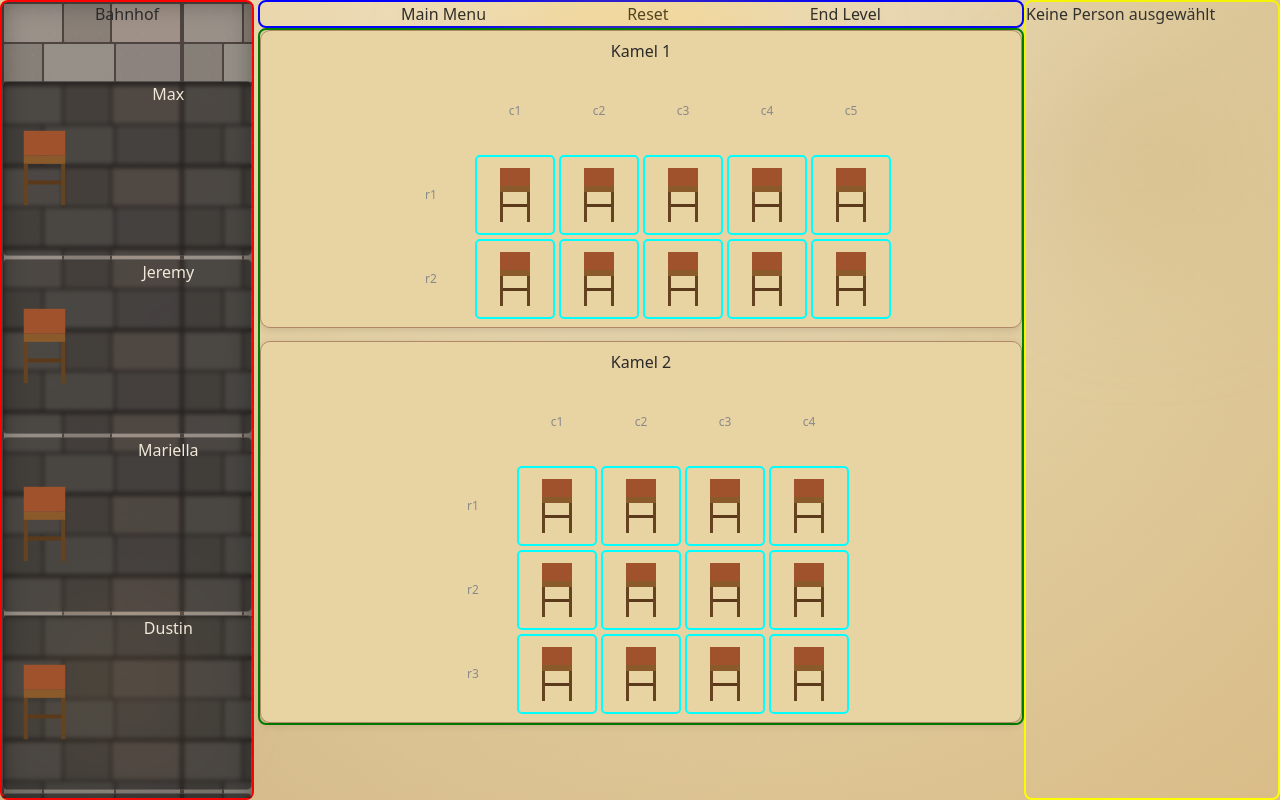
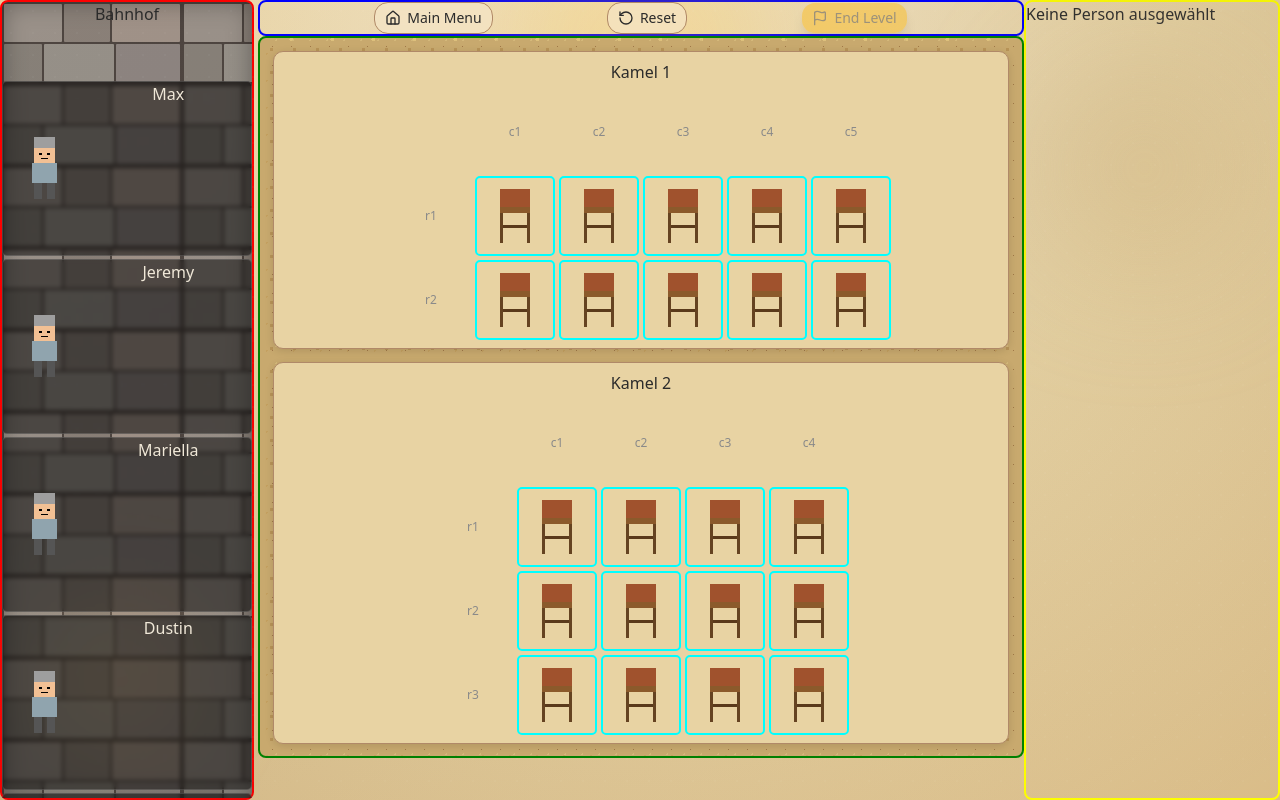
Before and after one commit to dus-tin9/Caravan-Chaos, a React (Vite) app in the folder my-app/: page /main in a window 1280 px wide. Both pictures are taken after a click on the button "Continue Journey". Built offline with nearby package versions, Linux system fonts and the light colour scheme.

Commit message:
Highscores
Buttons angepasst
Highscores eingeführt, sowie Level Rollbacks

```diff
--- a/my-app/src/assets/needs/Needs.md
+++ b/my-app/src/assets/needs/Needs.md
@@ -3,7 +3,7 @@
 A person can have zero or more needs defined in their `needs` array. All needs must
 be satisfied for a placement to be considered valid.
 
-For neighbor rules, see the neighbor definition in [README.md](README.md).
+For neighbor rules, see the neighbor definition in [LevelStructure.md](../Level/LevelStructure.md).
 
 ---
 
--- a/my-app/src/components/Buttons.jsx
+++ b/my-app/src/components/Buttons.jsx
@@ -1,5 +1,7 @@
+import { Home, RotateCcw, Flag } from 'lucide-react'
 import { useNavigate } from 'react-router-dom'
 
+import { Button } from '@/components/ui/button'
 import { routes } from '@/lib/routes'
 import { scoreLevel } from '../utils/scoring.js'
 
@@ -10,7 +12,7 @@ export default function Buttons({ levelId, people, camels, setPeople, setCamels
     const unseated = people.filter(person => !person.seated)
     if (unseated.length > 0) return
     const scores = scoreLevel(people, camels)
-    navigate(routes.levelRecap(levelId), { state: { scores } })
+    navigate(routes.levelRecap(levelId), { state: { scores, people, camels } })
   }
 
   function handleMainMenu() {
@@ -25,11 +27,37 @@ export default function Buttons({ levelId, people, camels, setPeople, setCamels
     })))
   }
 
+  const unseated = people.filter(p => !p.seated).length
+
   return (
     <div className="Buttons">
-      <button onClick={handleMainMenu}>Main Menu</button>
-      <button onClick={handleReset}>Reset</button>
-      <button onClick={handleEndLevel}>End Level</button>
+      <Button
+        variant='outline'
+        className='rounded-xl border-border bg-background/70 text-foreground backdrop-blur hover:bg-card'
+        onClick={handleMainMenu}
+      >
+        <Home className='size-4' />
+        Main Menu
+      </Button>
+
+      <Button
+        variant='outline'
+        className='rounded-xl border-border bg-background/70 text-foreground backdrop-blur hover:bg-card'
+        onClick={handleReset}
+      >
+        <RotateCcw className='size-4' />
+        Reset
+      </Button>
+
+      <Button
+        className='rounded-xl bg-primary text-primary-foreground shadow-lg shadow-foreground/20 backdrop-blur hover:bg-primary/85 disabled:opacity-40'
+        onClick={handleEndLevel}
+        disabled={unseated > 0}
+        title={unseated > 0 ? `Noch ${unseated} Person(en) ohne Platz` : ''}
+      >
+        <Flag className='size-4' />
+        End Level
+      </Button>
     </div>
   )
 }
--- a/my-app/src/components/Infofeld.jsx
+++ b/my-app/src/components/Infofeld.jsx
@@ -2,7 +2,7 @@ import { getPersonImageUrl } from '@/lib/personImage'
 
 function formatNeed(need) {
   switch (need.name) {
-    case 'schläfrig': return 'Schläfrig – muss ganz hinten sitzen'
+    case 'schläfrig': return 'Schläfrig – muss in der obersten Reihe sitzen'
     case 'einsam':    return 'Einsam – kein Nachbar erlaubt'
     case 'gesellig':  return `Gesellig – mindestens ${need.anzahl} Nachbar(n)`
     case 'bestie':    return `Bestie von ${need.bestie}`
--- a/my-app/src/components/LevelRecap.jsx
+++ b/my-app/src/components/LevelRecap.jsx
@@ -1,32 +1,97 @@
+import { RotateCcw, Home, Trophy } from 'lucide-react'
+import { useEffect, useState } from 'react'
 import { useLocation, useNavigate, useParams } from 'react-router-dom'
 
+import { Button } from '@/components/ui/button'
 import { routes } from '@/lib/routes'
+import { saveHighscoreIfBetter, calcTotal } from '@/lib/highscore'
+import {
+  Card,
+  CardContent,
+  CardHeader,
+  CardTitle,
+} from '@/components/ui/card'
 
 export default function LevelRecap() {
   const { state } = useLocation()
   const navigate = useNavigate()
   const { levelId } = useParams()
   const scores = state?.scores ?? []
+  const people = state?.people ?? []
+  const camels = state?.camels ?? []
 
-  const average = scores.length > 0
-    ? Math.round(scores.reduce((sum, s) => sum + s.score, 0) / scores.length)
-    : 0
+  const total = calcTotal(scores)
+  const max = scores.length * 100
+
+  const [isNewHighscore, setIsNewHighscore] = useState(false)
+
+  useEffect(() => {
+    if (scores.length === 0) return
+    const { isNew } = saveHighscoreIfBetter(Number(levelId), scores, people, camels)
+    setIsNewHighscore(isNew)
+  }, [])
 
   return (
-    <div className="LevelRecap">
-      <h1>Level Complete!</h1>
-      <ul>
-        {scores.map(s => (
-          <li key={s.id}>{s.name} — {s.score} / 100</li>
-        ))}
-      </ul>
-      <p><strong>Average: {average} / 100</strong></p>
-      <button onClick={() => navigate(routes.levelById(levelId))}>
-        Spielstand wiederherstellen
-      </button>
-      <button onClick={() => navigate(routes.main)}>
-        Main Menu
-      </button>
-    </div>
+    <main
+      className='relative flex min-h-screen w-full items-center justify-center overflow-hidden px-4 py-10'
+      style={{
+        background:
+          'radial-gradient(circle at top, var(--background) 0%, var(--card) 52%, var(--secondary) 100%)',
+      }}
+    >
+      <div className='pointer-events-none absolute -top-24 left-1/2 h-72 w-72 -translate-x-1/2 rounded-full bg-primary/20 blur-3xl' />
+      <div className='pointer-events-none absolute bottom-8 left-8 h-44 w-44 rounded-full bg-accent/25 blur-2xl' />
+      <div className='pointer-events-none absolute right-8 top-16 h-52 w-52 rounded-full bg-secondary/45 blur-3xl' />
+
+      <Card className='relative z-10 w-full max-w-xl border-border/60 bg-card/70 shadow-2xl shadow-foreground/10 backdrop-blur-xl'>
+        <CardHeader className='space-y-1'>
+          <div className='flex items-center gap-3'>
+            <CardTitle className='text-4xl font-semibold tracking-tight text-foreground md:text-5xl'>
+              Level Complete!
+            </CardTitle>
+            {isNewHighscore && (
+              <span className='flex items-center gap-1 rounded-full bg-primary px-3 py-1 text-sm font-semibold text-primary-foreground'>
+                <Trophy className='size-3.5' />
+                Neuer Rekord!
+              </span>
+            )}
+          </div>
+          <p className='text-sm text-muted-foreground'>Gesamt: {total} / {max}</p>
+        </CardHeader>
+
+        <CardContent className='grid gap-4 pb-6'>
+          <ul className='divide-y divide-border/50 rounded-xl border border-border/40 bg-background/40 px-4'>
+            {scores.map(s => (
+              <li key={s.id} className='flex items-center justify-between py-2 text-sm'>
+                <span className='text-foreground'>{s.name}</span>
+                <span className='font-semibold text-foreground'>{s.score} / 100</span>
+              </li>
+            ))}
+          </ul>
+
+          <Button
+            size='lg'
+            className='h-12 rounded-xl bg-primary text-primary-foreground shadow-lg shadow-foreground/20 backdrop-blur hover:bg-primary/85'
+            onClick={() => navigate(routes.levelById(levelId))}
+          >
+            <RotateCcw className='size-4' />
+            Spielstand wiederherstellen
+          </Button>
+
+          <Button
+            variant='outline'
+            size='lg'
+            className='h-12 rounded-xl border-border bg-background/70 text-foreground backdrop-blur hover:bg-card'
+            onClick={() => navigate(routes.main)}
+          >
+            <Home className='size-4' />
+            Main Menu
+          </Button>
+        </CardContent>
+      </Card>
+
+      <div className='pointer-events-none absolute inset-0 bg-gradient-to-br from-transparent via-foreground/5 to-transparent' />
+      <div className='pointer-events-none absolute inset-0 bg-[radial-gradient(circle,rgba(255,255,255,0.14)_1px,transparent_1px)] [background-size:22px_22px] opacity-20 dark:opacity-10' />
+    </main>
   )
 }
--- /dev/null
+++ b/my-app/src/lib/highscore.js
@@ -0,0 +1,46 @@
+// highscore_${levelId} → { total, max, scores, people, camels, date }
+
+export function calcTotal(scores) {
+  return scores.reduce((sum, s) => sum + s.score, 0)
+}
+
+export function getHighscore(levelId) {
+  const raw = localStorage.getItem(`highscore_${levelId}`)
+  return raw ? JSON.parse(raw) : null
+}
+
+export function getAllHighscores() {
+  return Object.keys(localStorage)
+    .filter(k => k.startsWith('highscore_'))
+    .map(k => JSON.parse(localStorage.getItem(k)))
+    .sort((a, b) => a.levelId - b.levelId)
+}
+
+/** Saves if total is better than stored. Returns { isNew, total }. */
+export function saveHighscoreIfBetter(levelId, scores, people, camels) {
+  const total = calcTotal(scores)
+  const existing = getHighscore(levelId)
+
+  if (existing && existing.total >= total) {
+    return { isNew: false, total }
+  }
+
+  localStorage.setItem(`highscore_${levelId}`, JSON.stringify({
+    levelId,
+    total,
+    max: scores.length * 100,
+    scores,
+    people,
+    camels,
+    date: new Date().toISOString(),
+  }))
+  return { isNew: true, total }
+}
+
+/** Loads highscore gamestate into the level's localStorage keys and sets lastPlayedLevel. */
+export function restoreHighscoreState(highscore) {
+  const { levelId, people, camels } = highscore
+  localStorage.setItem(`people_${levelId}`, JSON.stringify(people))
+  localStorage.setItem(`camels_${levelId}`, JSON.stringify(camels))
+  localStorage.setItem('lastPlayedLevel', levelId)
+}
--- a/my-app/src/lib/personImage.js
+++ b/my-app/src/lib/personImage.js
@@ -9,6 +9,6 @@ const needToImage = {
 
 export function getPersonImageUrl(person) {
   const firstNeed = person?.needs?.[0]?.name
-  const imageName = needToImage[firstNeed] ?? 'placeholder'
+  const imageName = needToImage[firstNeed] ?? 'standard'
   return `/src/assets/people/${imageName}.svg`
 }
--- a/my-app/src/styling/index.css
+++ b/my-app/src/styling/index.css
@@ -138,6 +138,30 @@ h2{
 
   display: grid;
   gap: 1vw;
+  padding: 1vw;
+
+  background-color: #c8a96e;
+  background-image:
+    radial-gradient(circle, #b89458 1.5px, transparent 1.5px),
+    radial-gradient(circle, #d4b87a 1px,   transparent 1px),
+    radial-gradient(circle, #e2c98a 1.5px, transparent 1.5px),
+    radial-gradient(circle, #a07848 1px,   transparent 1px),
+    radial-gradient(circle, #c4a060 1px,   transparent 1px),
+    radial-gradient(circle, #ddc07c 2px,   transparent 2px);
+  background-size:
+    23px 23px,
+    17px 17px,
+    31px 31px,
+    19px 19px,
+    27px 27px,
+    41px 41px;
+  background-position:
+    0px   0px,
+    8px   11px,
+    14px  5px,
+    3px   18px,
+    20px  2px,
+    11px  22px;
 }
 
 .Kamel {
```
Also changed, not shown: my-app/src/components/Highscore.jsx (+48 -6 lines), my-app/src/assets/people/standard.svg (added), 1 other file (tests, documents, lock files or other folders).
